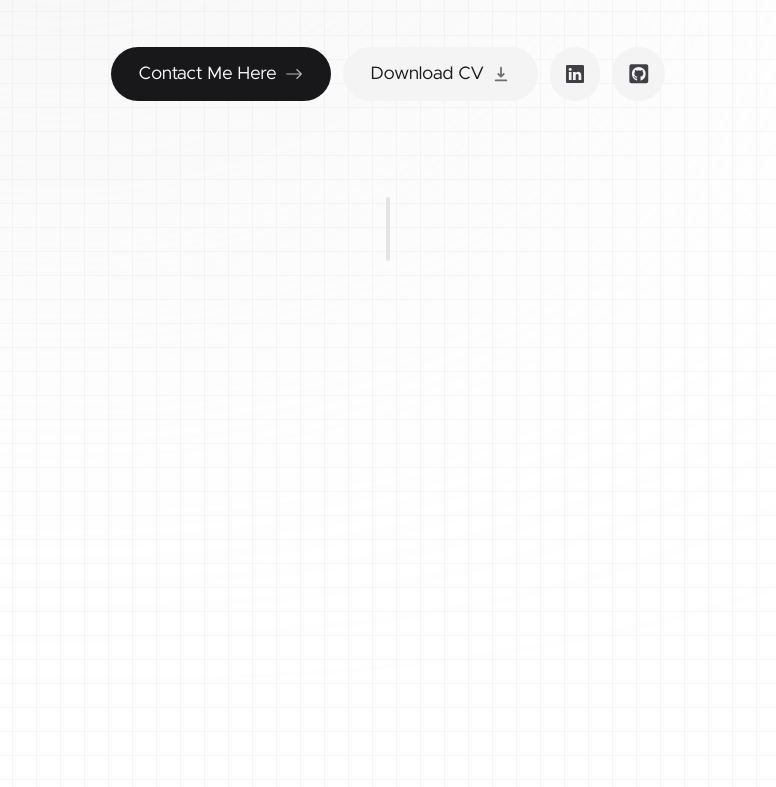
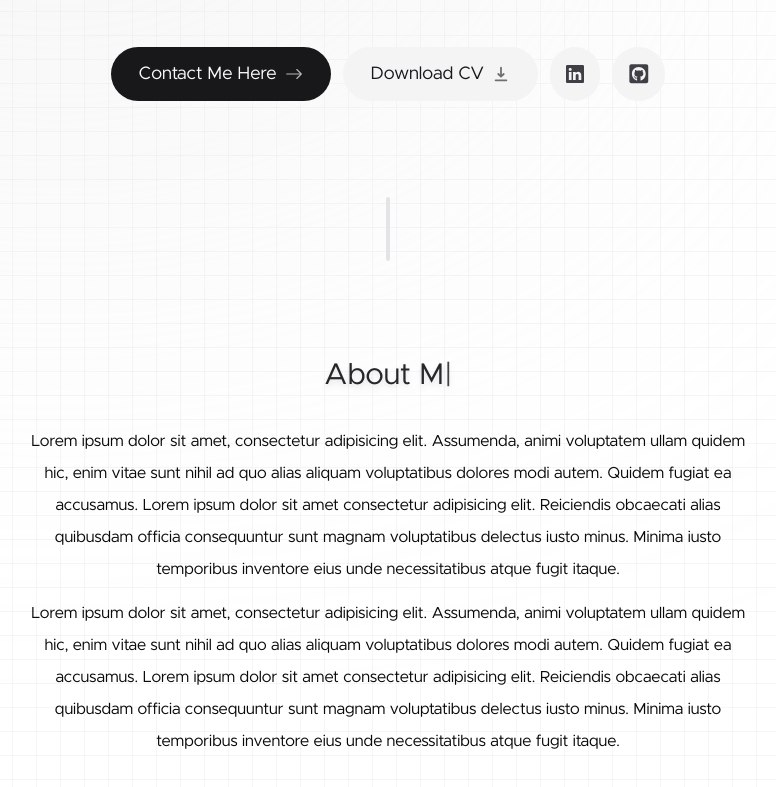
Before and after one commit to JakeJeongAiden/jake-portfolio, a Next.js app: page / in a window 1280 px wide. Shown: the part 397-1184 px from the top of the page, without its empty margins (252-1028 px from the left). Built offline with nearby package versions, Linux system fonts and the light colour scheme.

Commit message:
typewriter effect

```diff
--- a/app/page.tsx
+++ b/app/page.tsx
@@ -1,11 +1,16 @@
 import Intro from "@/components/intro";
 import SectionDivider from "@/components/section-divider";
+import About from "@/components/about";
 
 export default function Home() {
   return (
-    <main className="flex flex-col items-center px-4">
+    <main
+      // flex-col because we want to stack the elements vertically.
+      className="flex flex-col items-center px-4"
+    >
       <Intro />
       <SectionDivider />
+      <About />
     </main>
   );
 }
--- a/components/About.tsx
+++ b/components/About.tsx
@@ -1,5 +1,49 @@
-type Props = {};
+"use client";
+import Typewriter from "typewriter-effect";
 
-export default function About({}: Props) {
-  return <div className="">About</div>;
+export default function About() {
+  return (
+    <section className="mb-28 max-w-[45rem] text-center leading-8 sm:mb-40">
+      <h2 className="text-zinc-800 text-3xl font-medium capitalize mb-8 drop-shadow-md">
+        <Typewriter
+          options={{
+            strings: ["About", "Me"],
+            autoStart: true,
+            loop: true,
+          }}
+          onInit={(typewriter) => {
+            typewriter
+              .typeString("About me")
+              .callFunction(() => {
+                console.log("String typed out!");
+              })
+              .pauseFor(2500)
+              .deleteAll()
+              .callFunction(() => {
+                console.log("All strings were deleted");
+              })
+              .start();
+          }}
+        />
+      </h2>
+      <p className="mb-3">
+        Lorem ipsum dolor sit amet, consectetur adipisicing elit. Assumenda,
+        animi voluptatem ullam quidem hic, enim vitae sunt nihil ad quo alias
+        aliquam voluptatibus dolores modi autem. Quidem fugiat ea accusamus.
+        Lorem ipsum dolor sit amet consectetur adipisicing elit. Reiciendis
+        obcaecati alias quibusdam officia consequuntur sunt magnam voluptatibus
+        delectus iusto minus. Minima iusto temporibus inventore eius unde
+        necessitatibus atque fugit itaque.
+      </p>
+      <p>
+        Lorem ipsum dolor sit amet, consectetur adipisicing elit. Assumenda,
+        animi voluptatem ullam quidem hic, enim vitae sunt nihil ad quo alias
+        aliquam voluptatibus dolores modi autem. Quidem fugiat ea accusamus.
+        Lorem ipsum dolor sit amet consectetur adipisicing elit. Reiciendis
+        obcaecati alias quibusdam officia consequuntur sunt magnam voluptatibus
+        delectus iusto minus. Minima iusto temporibus inventore eius unde
+        necessitatibus atque fugit itaque.
+      </p>
+    </section>
+  );
 }
--- a/package.json
+++ b/package.json
@@ -22,6 +22,7 @@
     "react-dom": "18.2.0",
     "react-icons": "^4.12.0",
     "tailwindcss": "3.4.0",
-    "typescript": "5.3.3"
+    "typescript": "5.3.3",
+    "typewriter-effect": "^2.21.0"
   }
 }
```
Also changed, not shown: 1 other file (tests, documents, lock files or other folders).
